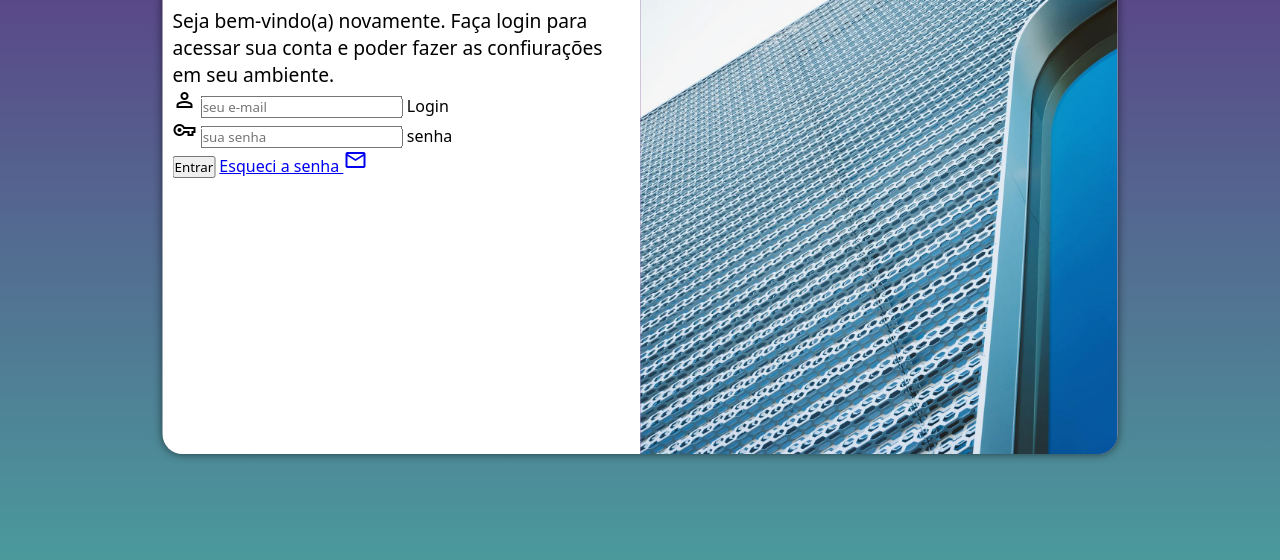
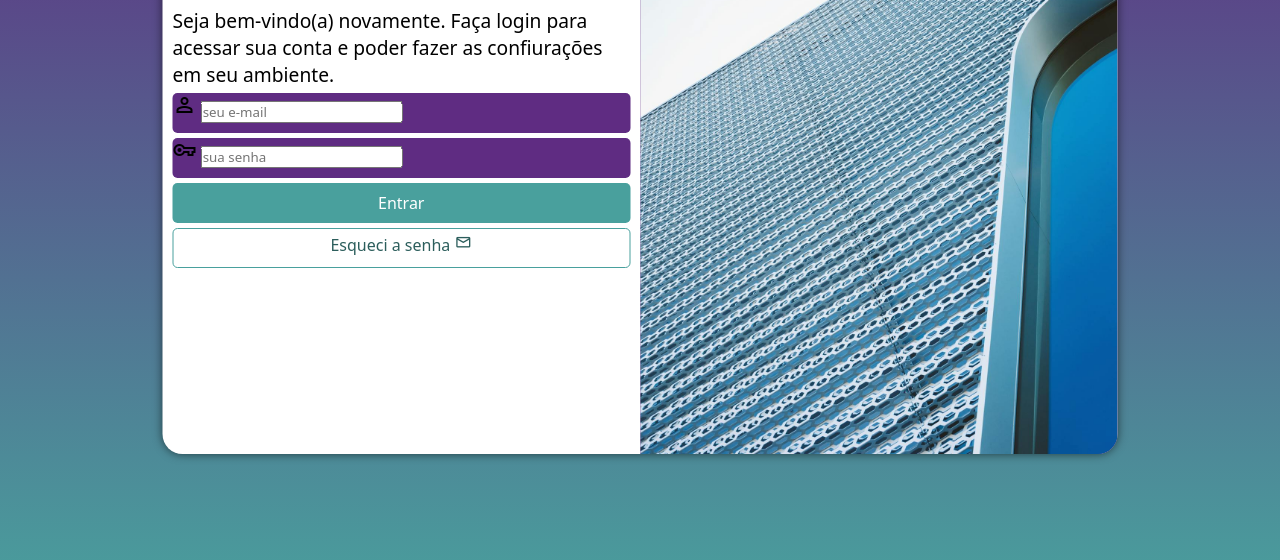
Before and after one commit to Augusto-0/projeto-login, a plain HTML site: page index.html in a window 1280 px wide. Shown: the part 196-756 px from the top of the page. Drawn offline with nearby package versions, Linux system fonts and the light colour scheme.

Commit message:
Formatação de formulário

```diff
--- a/estilos/style.css
+++ b/estilos/style.css
@@ -63,3 +63,55 @@ div#formulario > h1 {
 div#formulario > p {
     font-size: 0.8em;
 }
+
+form > div.campo {
+    background-color: #5f2c82;
+    display: block;
+    width: 100%;
+    height: 40px;
+    border-radius: 5px;
+    margin: 5px 0px;
+}
+
+form label {
+    display: none;
+}
+
+form input[type=submit] {
+    display: block;
+    font-size: 1em;
+    width: 100%;
+    height: 40px;
+    background-color: #49a09d;
+    color: white;
+    border: none;
+    border-radius: 5px;
+    cursor: pointer;
+}
+
+form input[type=submit]:hover {
+    background-color: #2d6462;
+}
+
+form a.botao {
+    display: block;
+    text-align: center;
+    font-size: 1em;
+    width: 100%;
+    height: 40px;
+    padding-top: 5px;
+    margin-top: 5px;
+    background-color: white;
+    color: #2c5e5c;
+    border: 1px solid #49a09d;
+    border-radius: 5px;
+    text-decoration: none;
+}
+
+form a.botao:hover {
+    background-color: #61d1cd;
+}
+
+form a.botao span {
+    font-size: 1.1em;
+}
--- a/index.html
+++ b/index.html
@@ -32,9 +32,9 @@
                         <input type="password" name="senha" id="isenha" placeholder="sua senha" autocomplete="current-password" required minlength="8" maxlength="15">
                         <label for="isenha">senha</label>
                     </div>
-                    <div>
+                    <div id="sub">
                         <input type="submit" value="Entrar">
-                        <a href="esqueci.html">Esqueci a senha <span class="material-symbols-outlined">
+                        <a href="esqueci.html" class="botao">Esqueci a senha <span class="material-symbols-outlined">
                             mail
                             </span></a>
                     </div>
```
